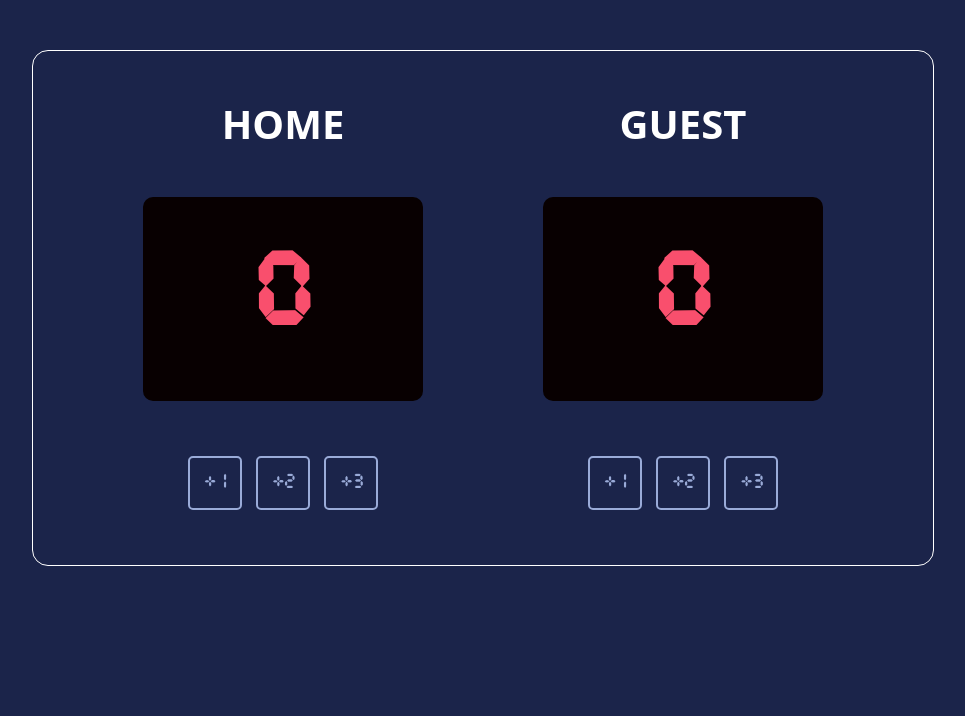
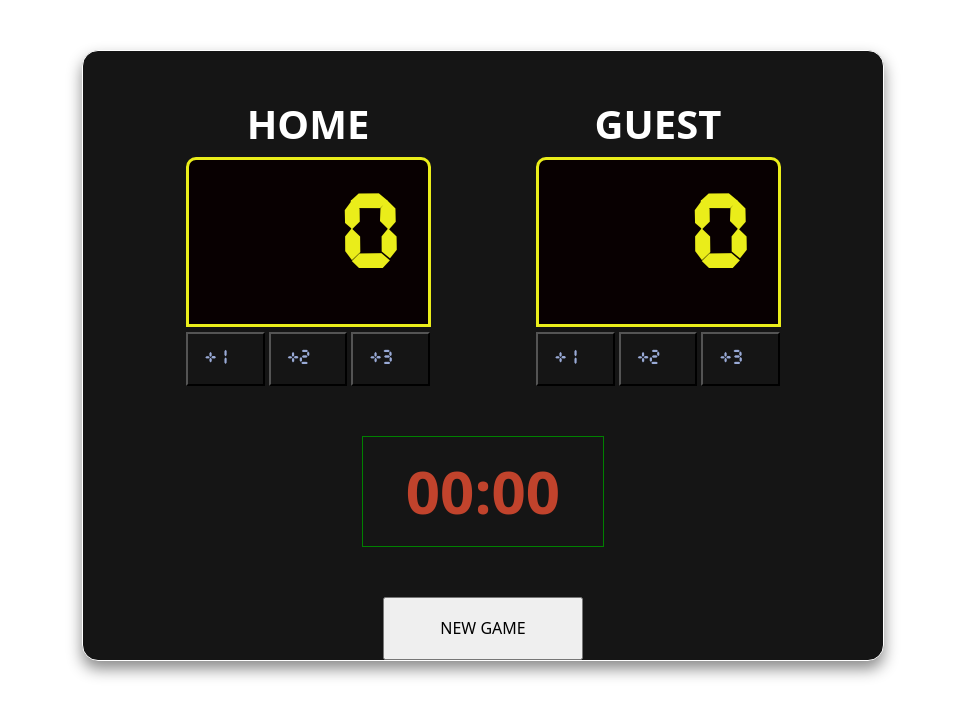
Before and after one commit to Bbrightr/ScoreBoard, a website built with Vite: page index.html in a window 1280 px wide. Shown: the whole page, without its empty margins (157-1122 px from the left). Built offline with nearby package versions, Linux system fonts and the light colour scheme.

Commit message:
Scoreboard updated
- colors updated
- New game button added
- timer added
- board size updated

```diff
--- a/index.html
+++ b/index.html
@@ -4,6 +4,7 @@
     </head>
     <body>
         <div class="container">
+            <div class="main-scorecontainer">
                 <div class="score-container">
                     <h3>HOME</h3>
                     <h2 id="home-score" class="scores">0</h2>
@@ -19,6 +20,16 @@
                     <button class="points-btn" id="add3PointG" onclick="add3PointG()">+3</button>
                 </div>
             </div>
+            <div class="other-functions">
+                <div class="newGame">
+                    <button id="newGame-btn" class="newgame-btn" onclick="clearBoard()">NEW GAME</button>
+                </div>
+                <div class="gameTimer">
+                    <h2 id="timer" class="showTimer">00:00</h2>
+                </div>
+            </div>
+        </div>
+
         <script src="javascript.js"></script>
     </body>
 </html>
--- a/javascript.js
+++ b/javascript.js
@@ -40,3 +40,8 @@ function add3PointG(){
     console.log(gScore)
     guestScore.textContent = gScore
 }
+
+function clearBoard(){
+    guestScore.textContent = 0
+    homeScore.textContent = 0
+}
--- a/style.css
+++ b/style.css
@@ -5,7 +5,7 @@
 
 body {
     margin: 0 auto;
-    background: #1B244A;
+    /* background: #1B244A; */
     font-family: system-ui, -apple-system, BlinkMacSystemFont, 'Segoe UI', Roboto, Oxygen, Ubuntu, Cantarell, 'Open Sans', 'Helvetica Neue', sans-serif;
 }
 
@@ -17,54 +17,102 @@ p {
 
 h3 {
     font-size: 40px;
-    color: white;    margin: 0
+    color: white;
+    margin: 0
 }
 
 h2 {
+    /* border: 2px solid green; */
+    margin: 0;
 }
 
 .scores {
     font-size: 90px;
-    color: #F94F6D;
+    color: #EAED1A;
+    text-align: right;
     background: #080001;
     padding: 50px 100px;
     /* height: 120px;
     width: 155px; */
-    border-radius: 10px;
-    margin: 50px 0;
+    border-radius: 10px 10px 0 0;
+    margin: 10px 0 5px 0;
     font-family: myFirstFont;
+    border: 3px solid #EAED1A;
 }
 
 .points-btn {
     font-size: 18px;
     color: #9AABD8;
     background: none;
-    width: 50px;
+    width: 32%;
     padding-left: 15px;
     padding-right: 35px;
     padding-top: 15px;
     padding-bottom: 15px;
-    border: 2px #9AABD8 solid;
-    border-radius: 5px;
-    margin: 5px;
+    /* border: 2px #9AABD8 solid; */
+    /* border-radius: 5px; */
+    /* margin: 5px; */
     font-family: myFirstFont;
     text-align: right
 }
 
 .container {
-    display: flex;
-    justify-content: space-around;
-    max-width: 800px;
+    /* display: flex; */
+    /* justify-content: space-around; */
+    max-width: 700px;
     margin: 50px auto;
-    padding: 50px;
+    padding: 50px 50px 0 50px;
     border-radius: 16px;
     border: 1px white solid;
+    background-color: #151515;
+    box-shadow: 0 8px 15px #8b8b8b;
 
 }
 
 .score-container {
     text-align: center;
     width: 35%;
-    margin: 0 auto
+    margin: 0 auto;
+    /* border: 2px solid white; */
 
 }
+
+.main-scorecontainer {
+    display: flex;
+}
+
+#home-score,
+#guest-score {
+    text-align: right;
+    /* color: white; */
+    padding: 30px;
+
+}
+
+.other-functions {
+    display: flex;
+    align-items: center;
+    justify-content: center;
+    /* width: 300px; */
+    flex-direction: column-reverse;
+
+}
+
+.newGame-btn,
+.gameTimer {
+    padding: 20px;
+    width: 200px;
+    margin-top: 50px;
+}
+
+.newGame-btn {
+
+}
+
+.gameTimer{
+    border: 1px solid green;
+    text-align: center;
+    font-size: 40px;
+    color: #C1432C;
+
+}
```
Lines whose indentation alone changed are shown as unchanged.
